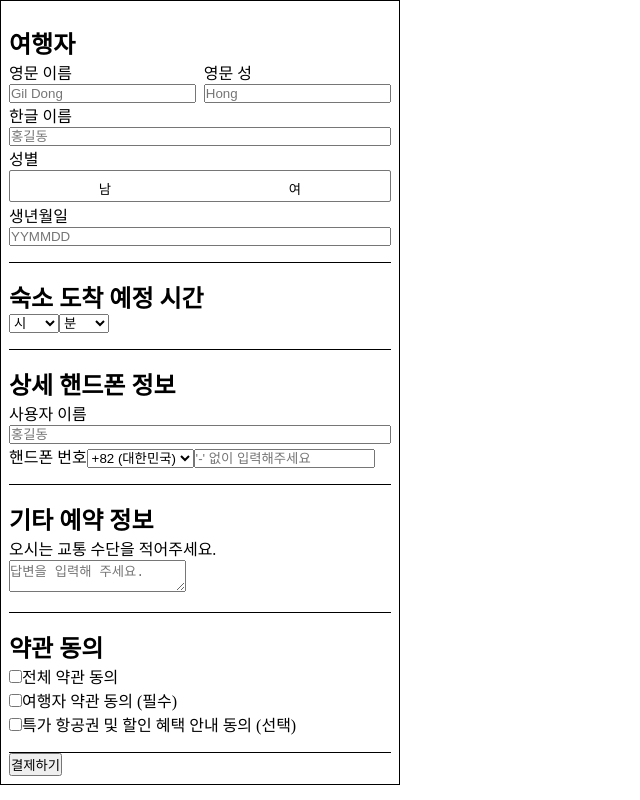
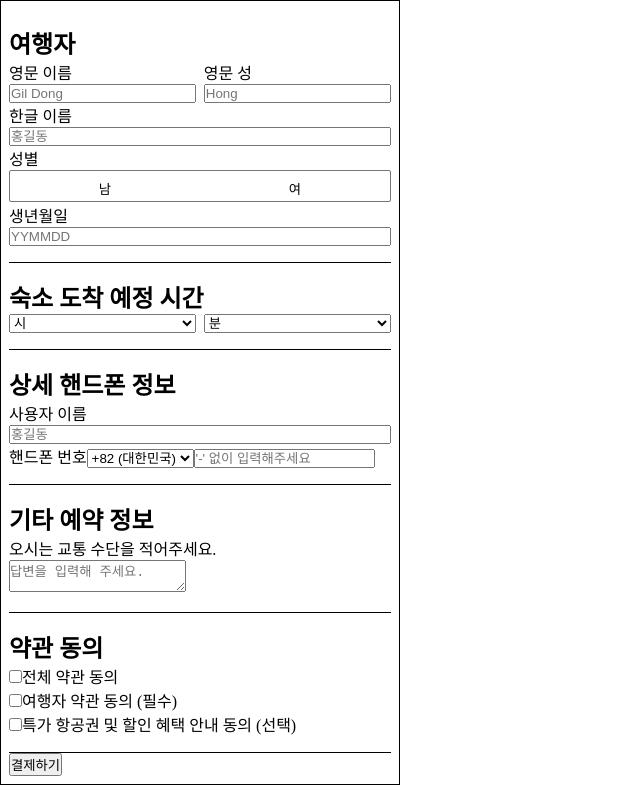
Before and after one commit to dev-song/task-dev-song, a React (Create React App) app: page / in a window 1280 px wide. Shown: the whole page, without its empty margins (0-640 px from the left). Built offline with nearby package versions, Linux system fonts and the light colour scheme.

Commit message:
Add styles for EstimatedTimeOfArrival

```diff
--- a/src/Components/EstimatedTimeOfArrival.js
+++ b/src/Components/EstimatedTimeOfArrival.js
@@ -1,4 +1,5 @@
 import React, { useState } from 'react';
+import './styles/EstimatedTimeOfArrival.css';
 
 function EstimatedTimeOfArrival({ paymentRequested, passValidation }) {
   const HOUR_LIST = new Array(24).fill(0).map((v, i) => i);
--- /dev/null
+++ b/src/Components/styles/EstimatedTimeOfArrival.css
@@ -0,0 +1,10 @@
+.eta__form {
+  display: flex;
+  justify-content: space-between;
+  align-items: center;
+}
+
+.eta__hour,
+.eta__minute {
+  width: 49%;
+}
```
